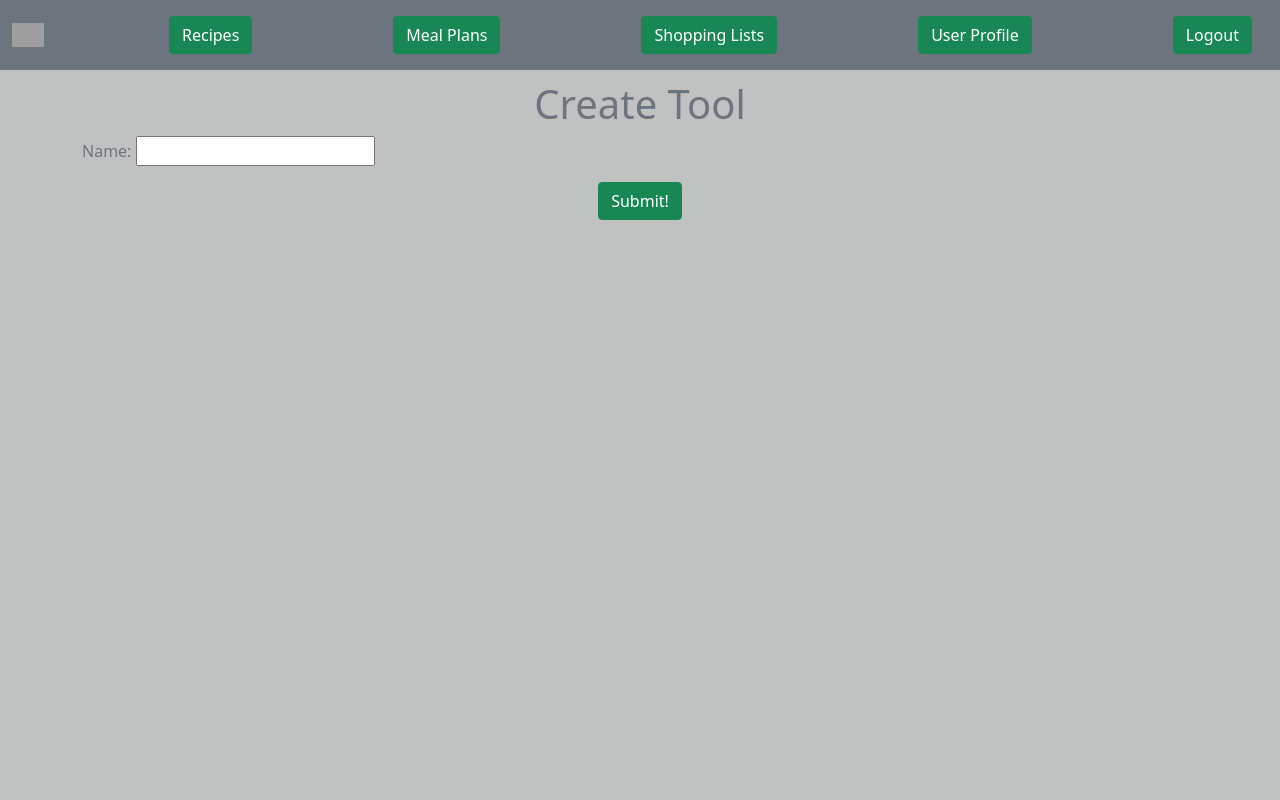
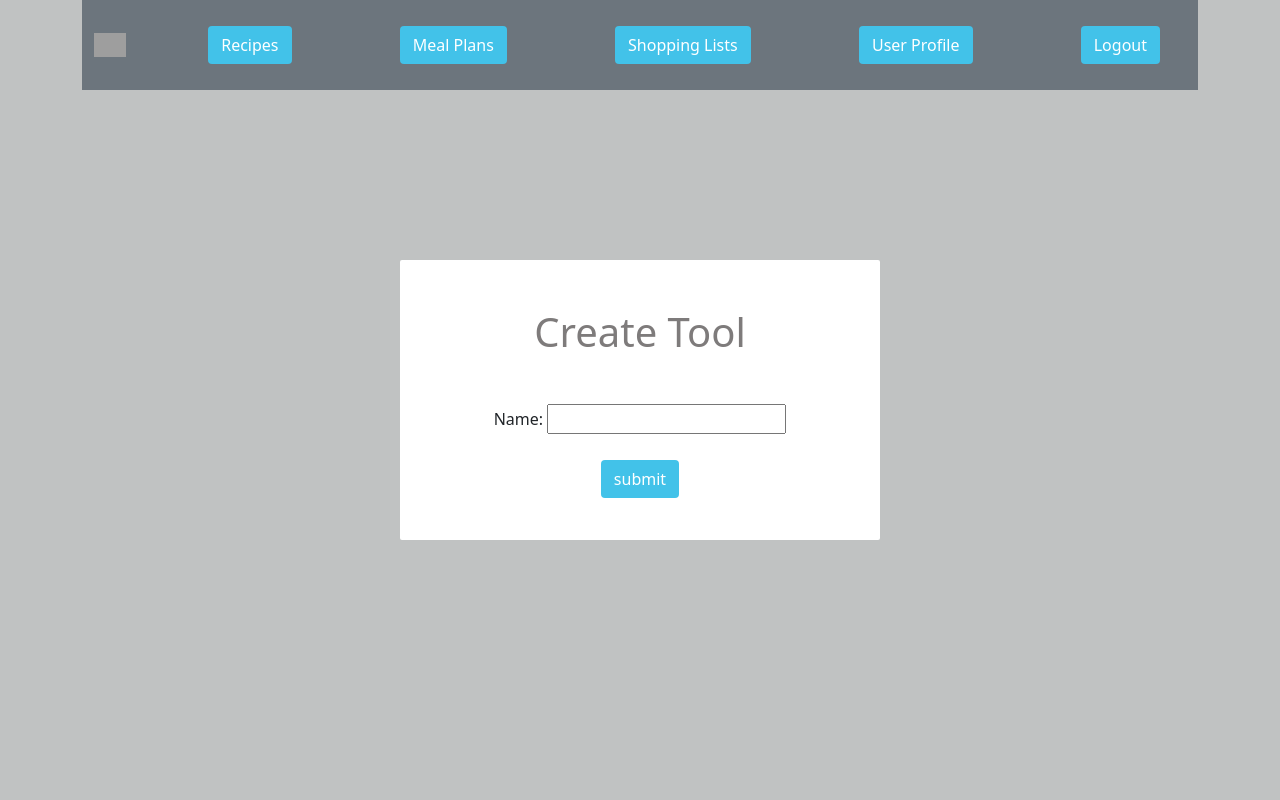
Before and after one commit to JoelRice/Plan-Shop-Eat, a Django app: page /recipe_app/createTool/ in a window 1280 px wide. Run offline with Django 3.2, Linux system fonts and the light colour scheme; some libraries are stand-ins or nearby versions; grey boxes are pictures that could not be loaded.

Commit message:
added css, colors to buttons

```diff
--- /dev/null
+++ b/static/styles/button_color.css
@@ -0,0 +1,5 @@
+.btn{
+    background-color: #42c2e9;
+    color:white;
+    margin: 10px;
+}
--- /dev/null
+++ b/static/styles/generic_form.css
@@ -0,0 +1,27 @@
+.container {
+    background-color: rgb(126, 123, 123);
+}
+
+#content {
+  padding-top: 10rem;
+}
+
+.btn{
+    background-color: #42c2e9;
+    color:white;
+    margin: 10px;
+}
+
+.col-sm {
+  margin-top: 2rem;
+}
+.container-md {
+  /* margin-top: 15rem; */
+  border-radius: 2px;
+  width: 30rem;
+  background-color: white;
+}
+
+.title {
+  margin-bottom: 3rem;
+}
--- a/templates/base.html
+++ b/templates/base.html
@@ -1,10 +1,5 @@
 {% load static%}
 
-<!-- <link
-  rel="stylesheet"
-  type="text/css"
-  href="{% static 'bootstrap/css/bootstrap.css' %}"
-/> -->
 <link
   rel="stylesheet"
   href="https://cdn.jsdelivr.net/npm/bootstrap-icons@1.6.0/font/bootstrap-icons.css"
@@ -25,26 +20,26 @@
       <div class="container-fluid justify-content-space-evenly">
         <div>
           <img
-            src="https://see.fontimg.com/api/renderfont4/eWap/eyJyIjoiZnMiLCJoIjo2OCwidyI6MTIwMCwiZnMiOjU3LCJmZ2MiOiIjNENDRDgwIiwiYmdjIjoiI0ZGRkZGRiIsInQiOjF9/UGxhbi4gID0-ICBTaG9wLiAgID0-ICAgRWF0Lg/typists-pseudonym.png"
+            src=https://see.fontimg.com/api/renderfont4/ZVaAZ/eyJyIjoiZnMiLCJoIjo4MSwidyI6MTI1MCwiZnMiOjY1LCJmZ2MiOiIjNERDRUY4IiwiYmdjIjoiIzM1M0Q0QiIsInQiOjF9/UGxhbi4gPT4gU2hvcC4gPT4gRWF0Lg/deretan-script.png
             alt="Plan.Shop.Eat."
             height="24"
             margin-right="10"
           />
         </div>
         <a class="nav-link" href="/recipe_app/recipes">
-          <button type="button" class="btn btn-success">Recipes</button>
+          <button type="button" class="btn active" aria-pressed="true">Recipes</button>
         </a>
         <a class="nav-link" href="/meal_plan_app/meal_plans">
-          <button type="button" class="btn btn-success">Meal Plans</button>
+          <button type="button" class="btn active" aria-pressed="true">Meal Plans</button>
         </a>
         <a class="nav-link" href="/shopping_list_app/">
-          <button type="button" class="btn btn-success">Shopping Lists</button>
+          <button type="button" class="btn active" aria-pressed="true">Shopping Lists</button>
         </a>
         <a class="nav-link" href="/custom_user_app/profile/{{user.id}}/">
-          <button type="button" class="btn btn-success">User Profile</button>
+          <button type="button" class="btn active" aria-pressed="true">User Profile</button>
         </a>
         <a class="nav-link" href="/authentication/logout/">
-          <button type="button" class="btn btn-success">Logout</button>
+          <button type="button" class="btn active" aria-pressed="true">Logout</button>
         </a>
       </div>
     </nav>
--- a/templates/generic_form.html
+++ b/templates/generic_form.html
@@ -1,13 +1,34 @@
 {% extends 'base.html' %} {% block content %}
-
-<div class="container">
-  <h1 class="title text-secondary text-center">{{form_title}}</h1>
-  <form action="" method="post" style="color: #6c757d">
-    {% csrf_token %} {{ form.as_p }}
-    <div style="display: flex; align-items: center; justify-content: center">
-      <input class="btn btn-success" type="submit" value="Submit!" />
+{% load static %}
+<link
+  rel="stylesheet"
+  href="{% static 'styles/generic_form.css' %}"
+/>
+<html lang="en">
+  <head>
+    <title>{% block title %}Plan. Shop. Eat.{% endblock %}</title>
+    <style>
+      [class*="col"] {
+        padding: 1rem;
+        text-align: center;
+      }
+    </style>
+  </head>
+<body class="container">
+  <div class="container-md">
+    <div class="row">
+      <div class="col-sm">
+        <h1 class="title" style="color: rgb(126, 123, 123)">{{form_title}}</h1>
+        <form action="" method="post">
+        {% csrf_token %} {{ form.as_p }}
+        <p class="text-danger">{{error_message}}</p>
+        <div style="display: flex; align-items: center; justify-content: center">
+          <input class="btn" type="submit" value="submit" />
+        </div>
+        </form>
+      </div>
     </div>
-    <p class="text-danger">{{error_message}}</p>
-  </form>
-</div>
+  </div>
+</body>
+</html>
 {% endblock %}
--- a/templates/meal_plan.html
+++ b/templates/meal_plan.html
@@ -1,4 +1,9 @@
 {% extends 'base.html' %} {% block content %}
+{% load static %}
+<link
+  rel="stylesheet"
+  href="{% static 'styles/button_color.css' %}"
+/>
 <div class="container">
   <div class="card border-secondary" style="width: 100%">
     <div class="card-header">
--- a/templates/recipe.html
+++ b/templates/recipe.html
@@ -1,4 +1,9 @@
 {% extends 'base.html' %} {% block content %}
+{% load static %}
+<link
+  rel="stylesheet"
+  href="{% static 'styles/button_color.css' %}"
+/>
 <div class="container">
   <div class="card border-secondary" style="width: 100%; margin-bottom: 10px">
     <div class="card-header">
--- a/templates/shopping_list.html
+++ b/templates/shopping_list.html
@@ -1,4 +1,9 @@
 {% extends 'base.html' %} {% block content %}
+{% load static %}
+<link
+  rel="stylesheet"
+  href="{% static 'styles/button_color.css' %}"
+/>
 <div class="container">
   <div class="card border-secondary" style="width: 100%; margin-bottom: 10px">
     <div class="card-header">
--- a/templates/shopping_lists.html
+++ b/templates/shopping_lists.html
@@ -1,4 +1,9 @@
 {% extends 'base.html' %} {% block content %}
+{% load static %}
+<link
+  rel="stylesheet"
+  href="{% static 'styles/button_color.css' %}"
+/>
 <div class="container">
   <div class="card border-secondary" style="width: 100%; margin-bottom: 10px">
     <div class="card-header">
--- a/templates/user_profile.html
+++ b/templates/user_profile.html
@@ -1,4 +1,9 @@
 {% extends 'base.html' %} {% block content %}
+{% load static %}
+<link
+  rel="stylesheet"
+  href="{% static 'styles/button_color.css' %}"
+/>
 <div class="container">
   <div class="card border-secondary" style="width: 100%; margin-bottom: 10px">
     <div class="card-header">
```
Also changed, not shown: static/styles/index.css (added, +14 -0 lines), templates/index.html (+30 -21 lines), templates/meal_plans.html (+6 -1 lines), templates/recipes.html (+6 -1 lines), static/styles/default.css (deleted).
